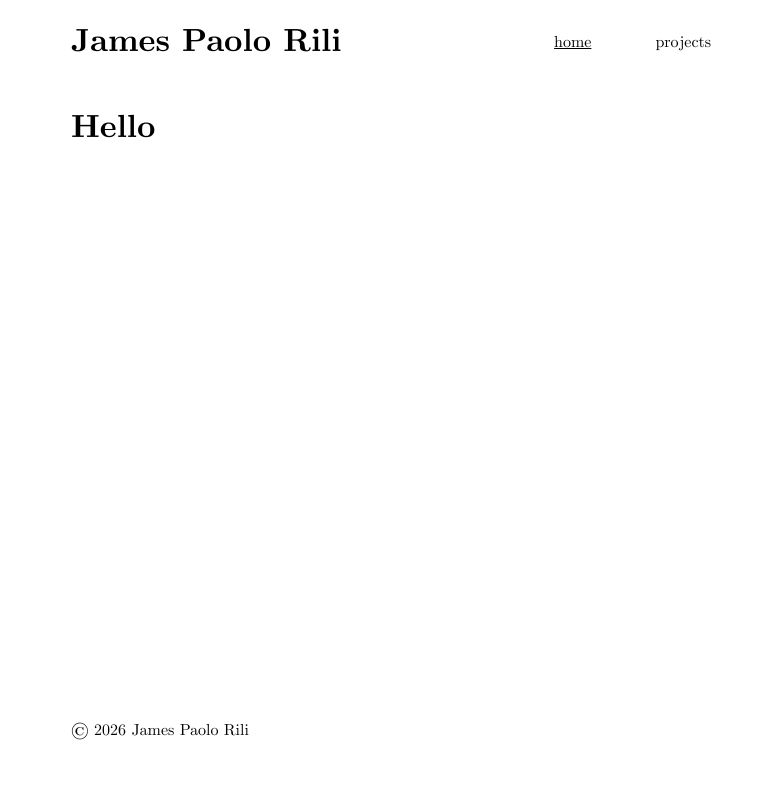
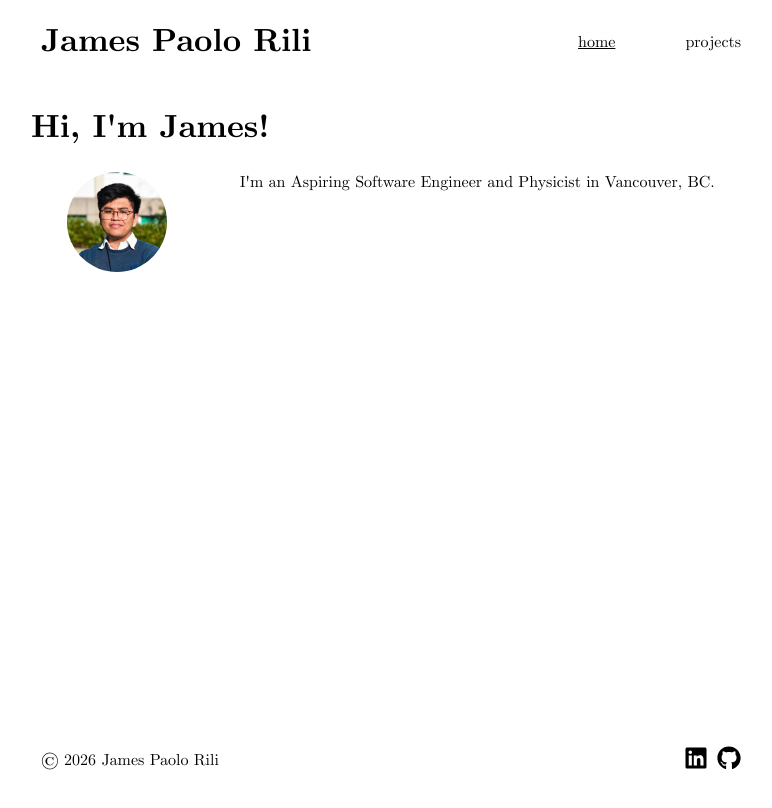
Before and after one commit to jprili/jprili.github.io, a React app: page / in a window 1280 px wide. Shown: the top 808 px of the page, without its empty margins (249-1021 px from the left). Built offline with nearby package versions, Linux system fonts and the light colour scheme; the HTML template or start-up script is replaced by a standard one.

Commit message:
add socials placeholder

```diff
--- a/src/App.css
+++ b/src/App.css
@@ -6,8 +6,7 @@ html {
 body {
   display: flex;
   flex-direction: column;
-  max-width:80vh;
-  width: 90%;
+  max-width: 90vh;
   margin: 0% auto;
 }
 
@@ -23,9 +22,14 @@ header {
     rgba(0, 0, 0, 0) 100%
   );
   z-index: 1;
+  min-height: 10vh;
+  padding: 0 10px;
 }
 
 footer {
+  display: flex;
+  flex-direction: row;
+  justify-content: space-between;
   position: sticky;
   bottom: 0;
   min-height: 10vh;
@@ -35,10 +39,19 @@ footer {
     rgba(255, 255, 255, 1) 20%,
     rgba(0, 0, 0, 0)       100%
   );
+  padding: 0 10px;
+}
+
+#socials {
+  display: flex;
+  flex-direction: row;
+  margin: auto 0;
+  gap: 5%;
+  font-size: 18pt;
 }
 
 footer > p {
-  align-self: baseline;
+  margin: auto 0;
 }
 
 nav {
@@ -53,6 +66,10 @@ nav {
 
 .content {
   min-height: 100vh;
+}
+
+.home {
+  min-height: 90vh;
 }
 
 .p-title {
@@ -103,6 +120,22 @@ nav {
   text-decoration: underline;
 }
 
+.portrait {
+  border-radius: 100%;
+  width: 100px;
+  height: 100px;
+}
+
+.intro-body {
+  display: flex;
+  flex-direction: row;
+  align-self: center;
+}
+
+.intro-body > * {
+  margin: 0 auto;
+}
+
 @font-face {
   font-family: 'CMUSerif';
   src: local('CMUSerif'), url(./fonts/cmunrm.woff) format('woff');
--- a/src/components/Footer.tsx
+++ b/src/components/Footer.tsx
@@ -1,7 +1,14 @@
+import { faGithub, faLinkedin } from "@fortawesome/free-brands-svg-icons";
+import { FontAwesomeIcon } from "@fortawesome/react-fontawesome";
+
 const Footer = () => {
     return (
         <footer>
-            <p>&#169; { new Date().getFullYear() } James Paolo Rili  </p>
+            <p>&#169; { new Date().getFullYear() } James Paolo Rili</p>
+            <div id="socials">
+                <a href=""><FontAwesomeIcon className="i-link" icon={faLinkedin}/></a>
+                <a href=""><FontAwesomeIcon className="i-link" icon={faGithub}/></a>
+            </div>
         </footer>
     );
 }
--- a/src/pages/Home.tsx
+++ b/src/pages/Home.tsx
@@ -1,7 +1,16 @@
+import portrait from "../../res/portrait.jpg";
+
 const Home = () => {
     return (
-        <div className="content">
-            <h1>Hello</h1>
+        <div className="content home">
+            <h1>Hi, I'm James!</h1>
+            <div className="intro-body">
+            <img className="portrait" src={portrait}/>
+            <p>
+                I'm an Aspiring Software Engineer and Physicist
+                in Vancouver, BC.
+            </p>
+            </div>
         </div>
     );
 }
```
